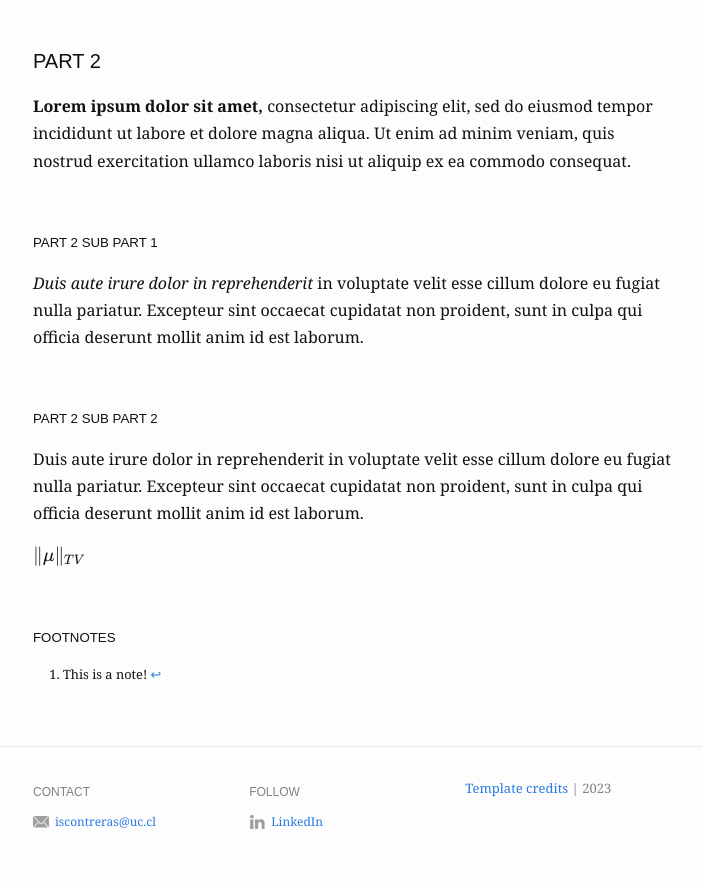
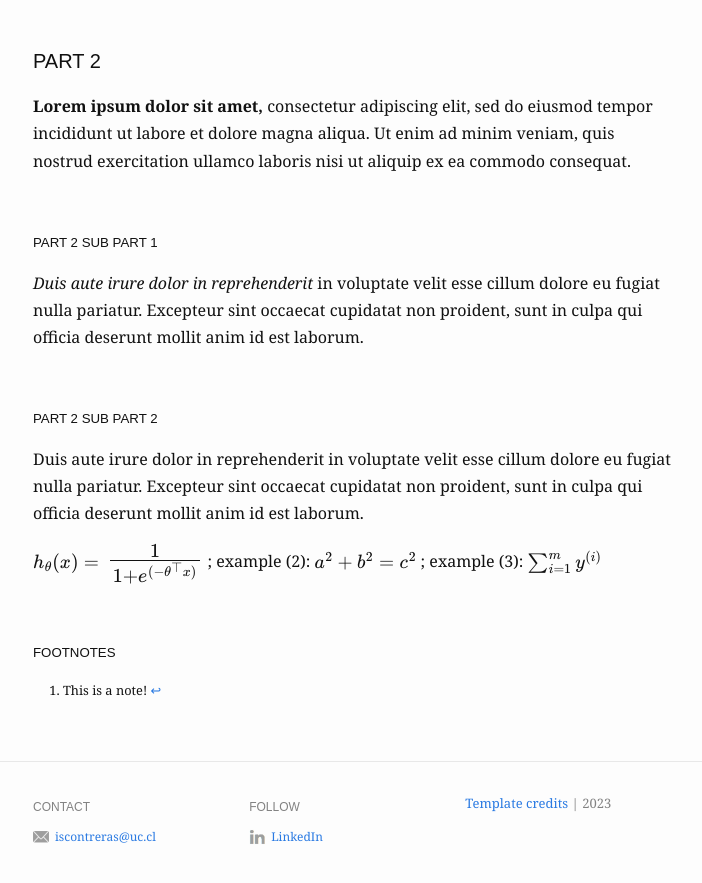
Before and after one commit to ignacontreras/ignacontreras.github.io, a Jekyll site: the page built from _posts/2019-10-26-example-of-blog-post.md, in a window 1280 px wide and 900 px high, scrolled down 1333 px. Shown: the top 883 px of the window, without its empty margins (287-989 px from the left). Built offline with Jekyll 4.4.1, drawn with Linux system fonts in a browser that asks for light colours; formulas are drawn with MathJax 3.

Commit message:
Update 2019-10-26-example-of-blog-post.md

```diff
--- a/_posts/2019-10-26-example-of-blog-post.md
+++ b/_posts/2019-10-26-example-of-blog-post.md
@@ -47,7 +47,7 @@ Duis aute irure dolor in reprehenderit in voluptate velit esse cillum dolore eu
 ##### PART 2 SUB PART 2
 Duis aute irure dolor in reprehenderit in voluptate velit esse cillum dolore eu fugiat nulla pariatur. Excepteur sint occaecat cupidatat non proident, sunt in culpa qui officia deserunt mollit anim id est laborum.
 
-<dl> <dd> $\| \mu \|_{TV}$</dd></dl>
+$h_\theta(x) = \Large\frac{1}{1 + \mathcal{e}^{(-\theta^\top x)}}$ ; example (2): $a^2 + b^2 = c^2$ ; example (3): $\sum_{i=1}^m y^{(i)}$
 
 
 <br />
```
